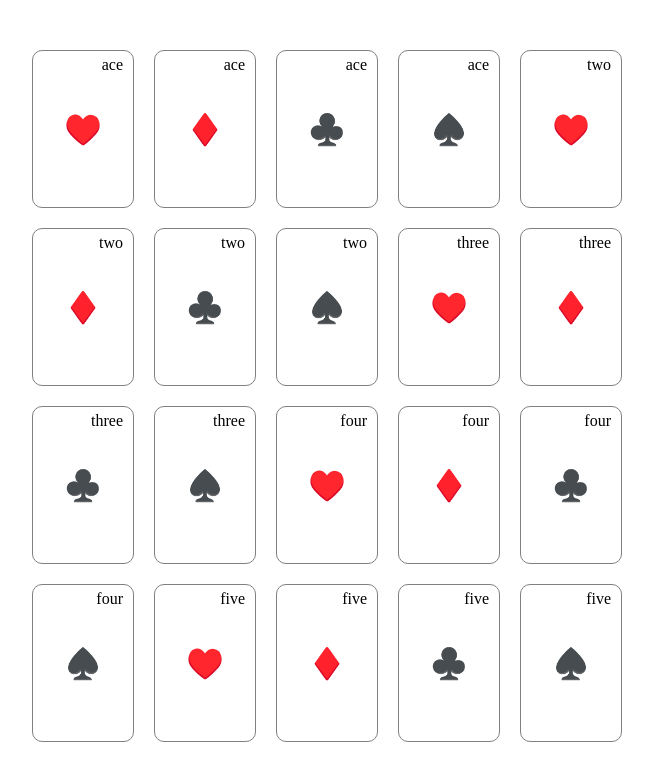
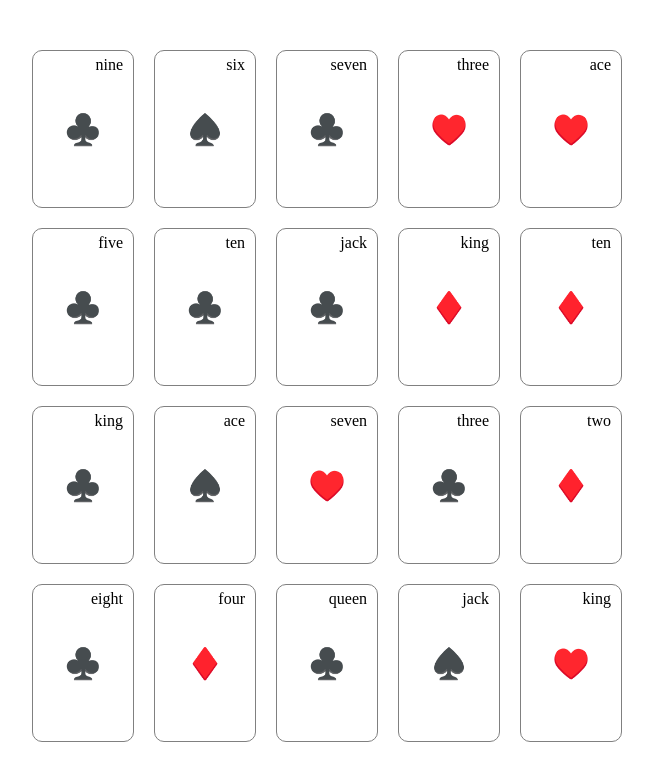
Before and after one commit to gnarlygnoes/patience, a React app: page / in a window 1280 px wide. Shown: the top 760 px of the page, without its empty margins (313-966 px from the left). Built offline with nearby package versions, Linux system fonts and the light colour scheme.

Commit message:
Created a new shuffle function and shuffled cards.

```diff
--- a/src/card-data.ts
+++ b/src/card-data.ts
@@ -25,3 +25,32 @@ for (let i = 0; i < 13; i++) {
     rank: Types.Rank[i] as unknown as Types.Rank,
   });
 }
+
+export function shuffleCards(cards: readonly Types.Card[]): Types.Card[] {
+  const shuffledCards: Types.Card[] = [];
+
+  let remainingCards: Types.Card[] = [...cards];
+
+  while (remainingCards.length > 0) {
+    const result = pickRandomCard(remainingCards);
+
+    shuffledCards.push(result.card);
+    remainingCards = result.remainingCards;
+  }
+
+  return shuffledCards;
+}
+
+function pickRandomCard(cards: Types.Card[]): {
+  remainingCards: Types.Card[];
+  card: Types.Card;
+} {
+  const cardIndex = Math.round(Math.random() * cards.length - 1);
+
+  const card = cards.splice(cardIndex, 1);
+
+  return {
+    remainingCards: cards,
+    card: card[0],
+  };
+}
--- a/src/index.tsx
+++ b/src/index.tsx
@@ -1,12 +1,14 @@
 import * as React from "react";
 import { createRoot } from "react-dom/client";
-import { cards } from "./card-data";
+import { cards, shuffleCards } from "./card-data";
 import { Card } from "./card";
 
 function App() {
+  const shuffledCards = shuffleCards(cards);
+
   return (
     <div className="Cards">
-      {cards.map((card) => (
+      {shuffledCards.map((card) => (
         <Card key={card.rank + card.suit.name} card={card} />
       ))}
     </div>
```
